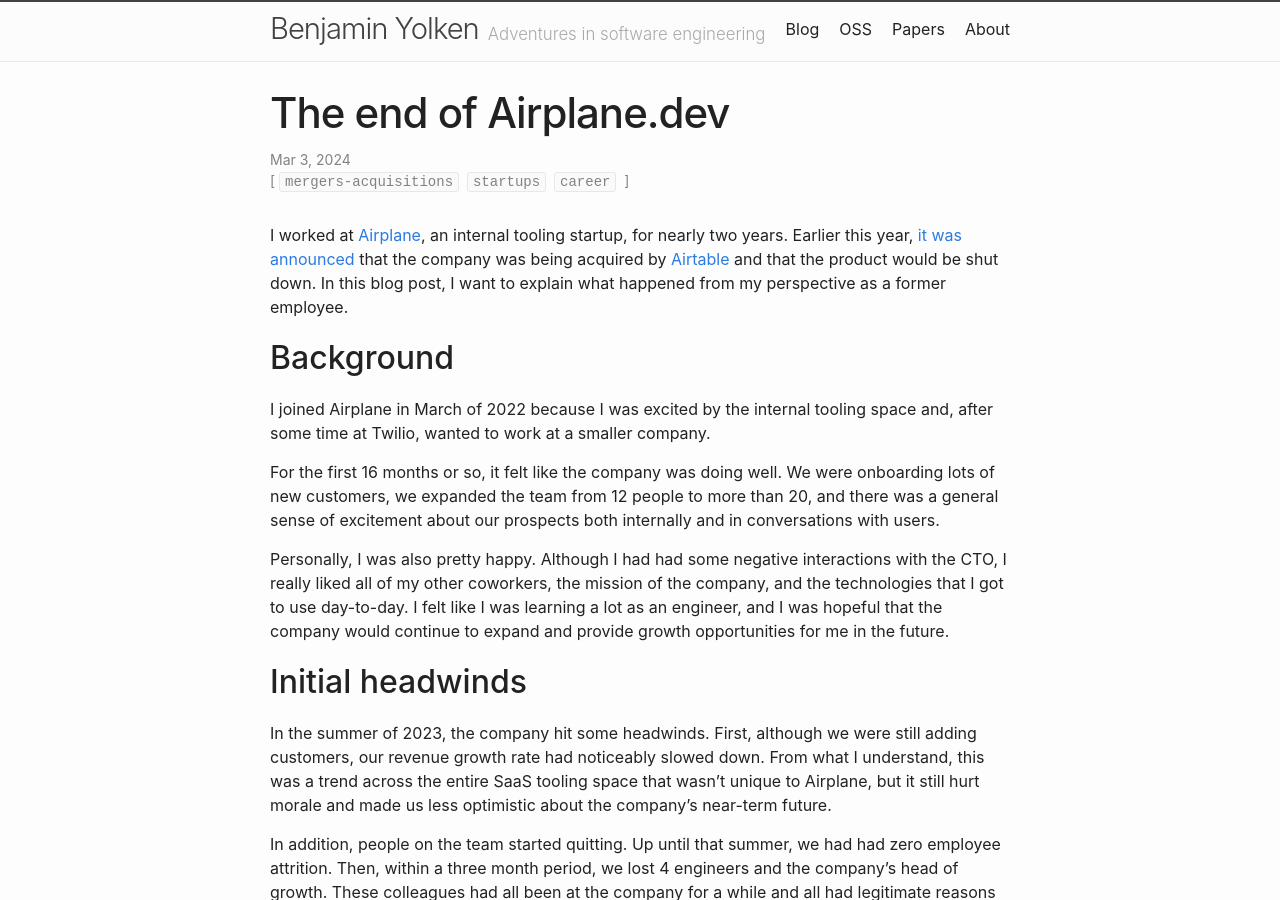
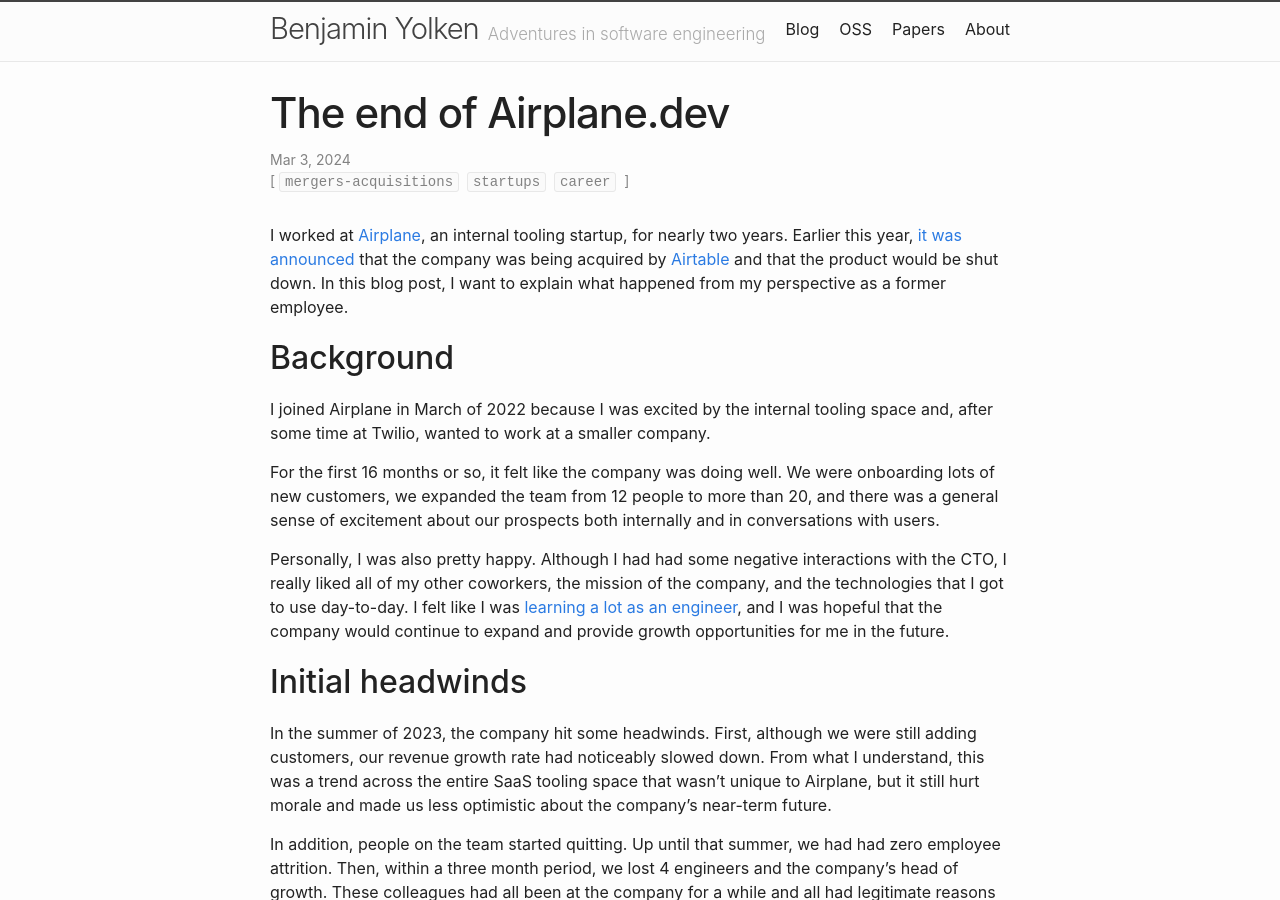
Before and after one commit to yolken/yolken-blog, a Jekyll site: the page built from site/_posts/2024-03-03-end-of-airplanedev.md, in a window 1280 px wide and 900 px high. Built offline with Jekyll 4.4.1, drawn with Linux system fonts in a browser that asks for light colours; part of the change alters nothing that is shown.

```diff
--- a/site/_posts/2024-03-03-end-of-airplanedev.md
+++ b/site/_posts/2024-03-03-end-of-airplanedev.md
@@ -28,9 +28,9 @@ both internally and in conversations with users.
 Personally, I was also pretty happy. Although I had had some negative
 interactions with the CTO, I really liked all of my other coworkers, the
 mission of the company, and the technologies that I got to use day-to-day. I
-felt like I was learning a lot as an engineer, and I was hopeful that the
-company would continue to expand and provide growth opportunities for me in
-the future.
+felt like I was [learning a lot as an engineer](https://www.airplane.dev/blog/category/hash-benjamin),
+and I was hopeful that the company would continue to expand and provide
+growth opportunities for me in the future.
 
 ## Initial headwinds
 
```
